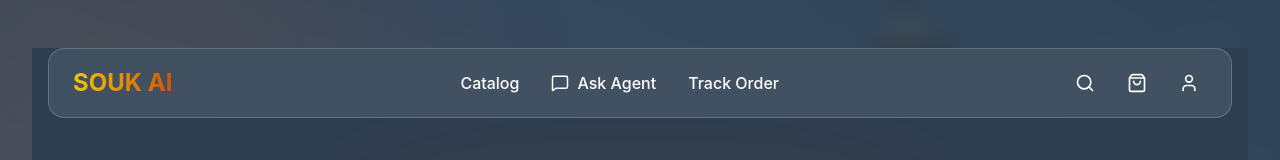
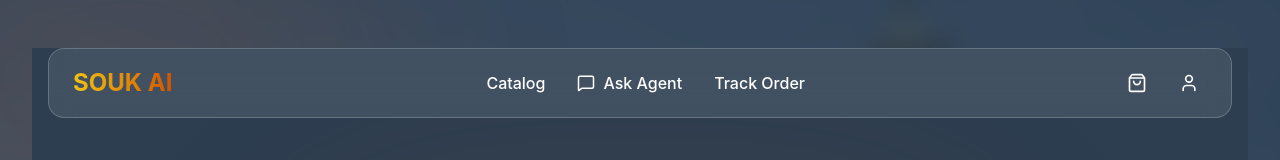
Before and after one commit to NASSI-NASSO/e-commerce-agent, a React (Vite) app: page / in a window 1280 px wide. Shown: the top 160 px of the page. Built offline with nearby package versions, Linux system fonts and the light colour scheme; no server answers.

Commit message:
remove the filter icon

```diff
--- a/src/components/Navbar.jsx
+++ b/src/components/Navbar.jsx
@@ -1,5 +1,5 @@
 import { Link } from 'react-router-dom';
-import { ShoppingBag, MessageSquare, Search, User, LogOut } from 'lucide-react';
+import { ShoppingBag, MessageSquare, User, LogOut } from 'lucide-react';
 import { useCart } from '../context/CartContext';
 import { useAuth } from '../context/AuthContext';
 
@@ -23,9 +23,6 @@ const Navbar = () => {
             </div>
 
             <div className="flex gap-4 items-center">
-                <button className="p-2 hover:bg-white/10 rounded-full transition-all">
-                    <Search size={20} />
-                </button>
                 <Link to="/cart" className="p-2 hover:bg-white/10 rounded-full transition-all relative">
                     <ShoppingBag size={20} />
                     {cartCount > 0 && (
```
